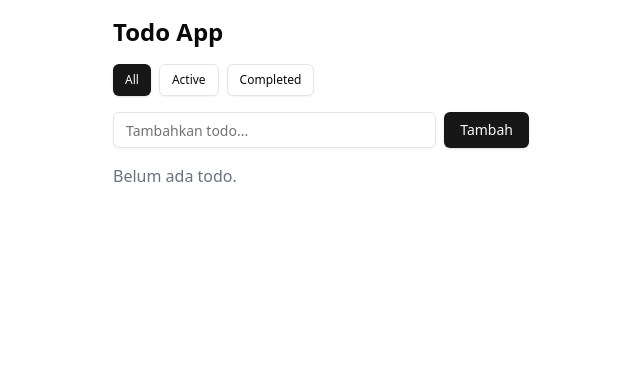
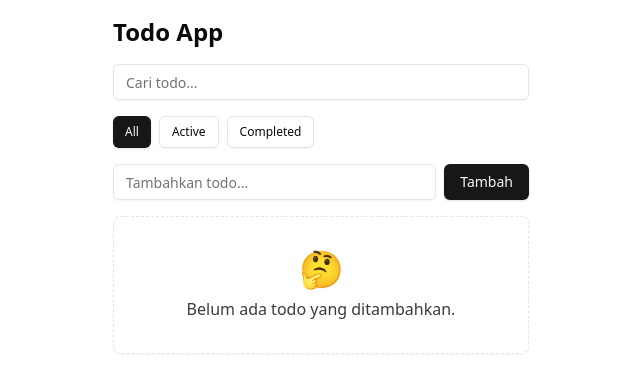
Before and after one commit to choiruladamm/next-redux-hub, a Next.js app: page /todos in a window 1280 px wide. Shown: the top 386 px of the page, without its empty margins (319-959 px from the left). Built offline with nearby package versions, Linux system fonts and the light colour scheme.

Commit message:
feat(todos): implement search functionality

```diff
--- a/src/features/todos/components/index.ts
+++ b/src/features/todos/components/index.ts
@@ -2,3 +2,4 @@ export * from './todo-form';
 export * from './todo-list';
 export * from './todo-item';
 export * from './filter-bar';
+export * from './search-bar';
--- /dev/null
+++ b/src/features/todos/components/search-bar.tsx
@@ -0,0 +1,23 @@
+'use client';
+
+import { Input } from '@/components/ui/input';
+import { useAppDispatch } from '@/hooks/use-app-dispatch';
+import { useAppSelector } from '@/hooks/use-app-selector';
+import React from 'react';
+import { setSearchQuery } from '../store/todo-slice';
+
+interface SearchBarProps {}
+
+export const SearchBar: React.FC<SearchBarProps> = ({}) => {
+	const dispatch = useAppDispatch();
+	const search = useAppSelector(state => state.todos.search);
+
+	return (
+		<Input
+			placeholder='Cari todo...'
+			value={search}
+			onChange={e => dispatch(setSearchQuery(e.target.value))}
+			className='w-full'
+		/>
+	);
+};
--- a/src/features/todos/components/todo-list.tsx
+++ b/src/features/todos/components/todo-list.tsx
@@ -9,9 +9,27 @@ interface TodoListProps {}
 
 export const TodoList: React.FC<TodoListProps> = ({}) => {
 	const filteredTodos = useAppSelector(getFilteredTodos);
+	const search = useAppSelector(state => state.todos.search);
 
 	if (filteredTodos.length === 0) {
-		return <p className='text-gray-500'>Belum ada todo.</p>;
+		return (
+			<div className='flex flex-col items-center justify-center rounded-lg border border-dashed py-8 text-center text-muted-foreground shadow-sm'>
+				<div className='mb-2 text-4xl'>🤔</div>
+
+				{search.trim() ? (
+					<div className='space-y-1'>
+						<p className='text-sm font-semibold sm:text-base'>
+							Tidak ada hasil untuk kata kunci:
+						</p>
+						<p className='text-sm italic text-foreground/80'>"{search}"</p>
+					</div>
+				) : (
+					<p className='text-sm text-foreground/80 sm:text-base'>
+						Belum ada todo yang ditambahkan.
+					</p>
+				)}
+			</div>
+		);
 	}
 
 	return (
--- a/src/features/todos/pages/todo-page.tsx
+++ b/src/features/todos/pages/todo-page.tsx
@@ -1,5 +1,5 @@
 import React from 'react';
-import { FilterBar, TodoForm, TodoList } from '../components';
+import { FilterBar, SearchBar, TodoForm, TodoList } from '../components';
 
 interface TodoPageProps {}
 
@@ -7,6 +7,7 @@ const TodoPage: React.FC<TodoPageProps> = ({}) => {
 	return (
 		<section className='mx-auto max-w-md space-y-4 p-4'>
 			<h1 className='text-2xl font-bold'>Todo App</h1>
+			<SearchBar />
 			<FilterBar />
 			<TodoForm />
 			<TodoList />
--- a/src/features/todos/store/selectors.ts
+++ b/src/features/todos/store/selectors.ts
@@ -2,14 +2,19 @@ import { RootState } from '@/stores';
 import { Todo } from './todo-slice';
 
 export const getFilteredTodos = (state: RootState): Todo[] => {
-	const { todos, filter } = state.todos;
+	const { todos, filter, search } = state.todos;
+	const keyword = search.toLowerCase().trim();
+
+	let filtered = todos;
 
 	switch (filter) {
 		case 'active':
-			return todos.filter(todo => !todo.completed);
+			filtered = todos.filter(t => !t.completed);
+			break;
 		case 'completed':
-			return todos.filter(todo => todo.completed);
-		default:
-			return todos;
+			filtered = todos.filter(t => t.completed);
+			break;
 	}
+
+	return filtered.filter(t => t.text.toLowerCase().includes(keyword));
 };
--- a/src/features/todos/store/todo-slice.ts
+++ b/src/features/todos/store/todo-slice.ts
@@ -11,11 +11,13 @@ export type Filter = 'all' | 'active' | 'completed';
 interface TodoState {
 	todos: Todo[];
 	filter: Filter;
+	search: string;
 }
 
 const initialState: TodoState = {
 	todos: [],
 	filter: 'all',
+	search: '',
 };
 
 const todoSlice = createSlice({
@@ -43,9 +45,18 @@ const todoSlice = createSlice({
 		setFilter: (state, action: PayloadAction<Filter>) => {
 			state.filter = action.payload;
 		},
+		setSearchQuery: (state, action: PayloadAction<string>) => {
+			state.search = action.payload;
+		},
 	},
 });
 
-export const { addTodo, toogleTodo, deleteTodo, editTodo, setFilter } =
-	todoSlice.actions;
+export const {
+	addTodo,
+	toogleTodo,
+	deleteTodo,
+	editTodo,
+	setFilter,
+	setSearchQuery,
+} = todoSlice.actions;
 export default todoSlice.reducer;
```
